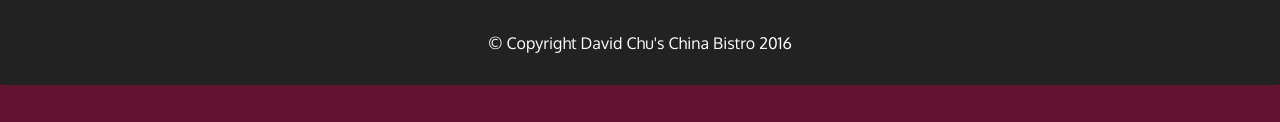
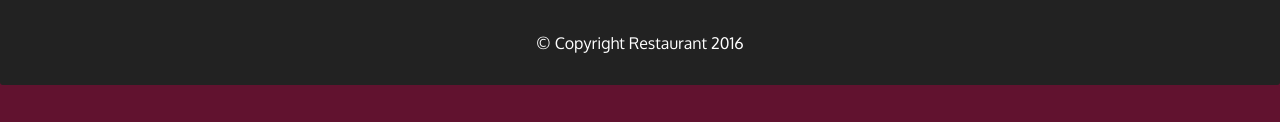
Before and after one commit to satyendra332/-Web-Development-, a plain HTML site: page working-website/index.html in a window 1280 px wide. Shown: the part 486-608 px from the top of the page. Drawn offline with Linux system fonts and the light colour scheme; no server answers.

Commit message:
Update index.html

```diff
--- a/working-website/index.html
+++ b/working-website/index.html
@@ -96,7 +96,7 @@
           <p>"Amazing food! Great service! Couldn't ask for more! I'll be back again and again!"</p>
         </section>
       </div>
-      <div class="text-center">&copy; Copyright David Chu's China Bistro 2016</div>
+      <div class="text-center">&copy; Copyright Restaurant 2016</div>
     </div>
   </footer>
 
```
